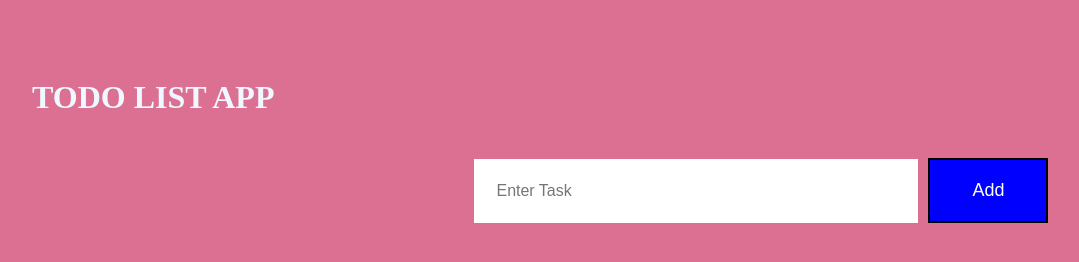
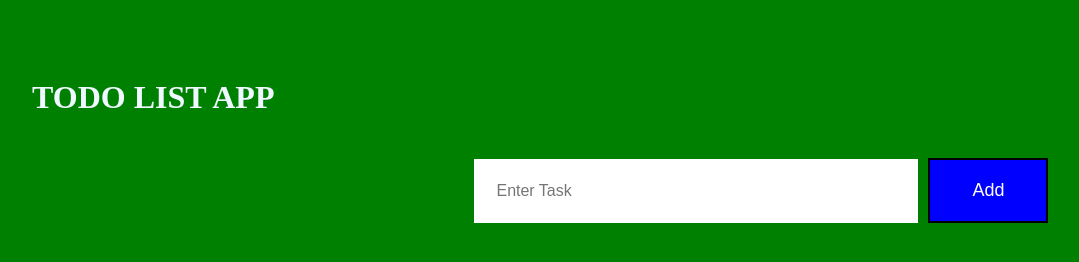
Before and after one commit to sharmainedlion/deleon_estorioso, a React app: page / in a window 1280 px wide. Shown: the whole page, without its empty margins (26-1105 px from the left). Built offline with nearby package versions, Linux system fonts and the light colour scheme.

Commit message:
second com

```diff
--- a/src/index.css
+++ b/src/index.css
@@ -2,7 +2,7 @@ body{
     display: flex;
     justify-content: flex;
     padding: 50px;
-    background-color: palevioletred;
+    background-color: green;
     font-family: cursive;
     color: aliceblue;
 
```
